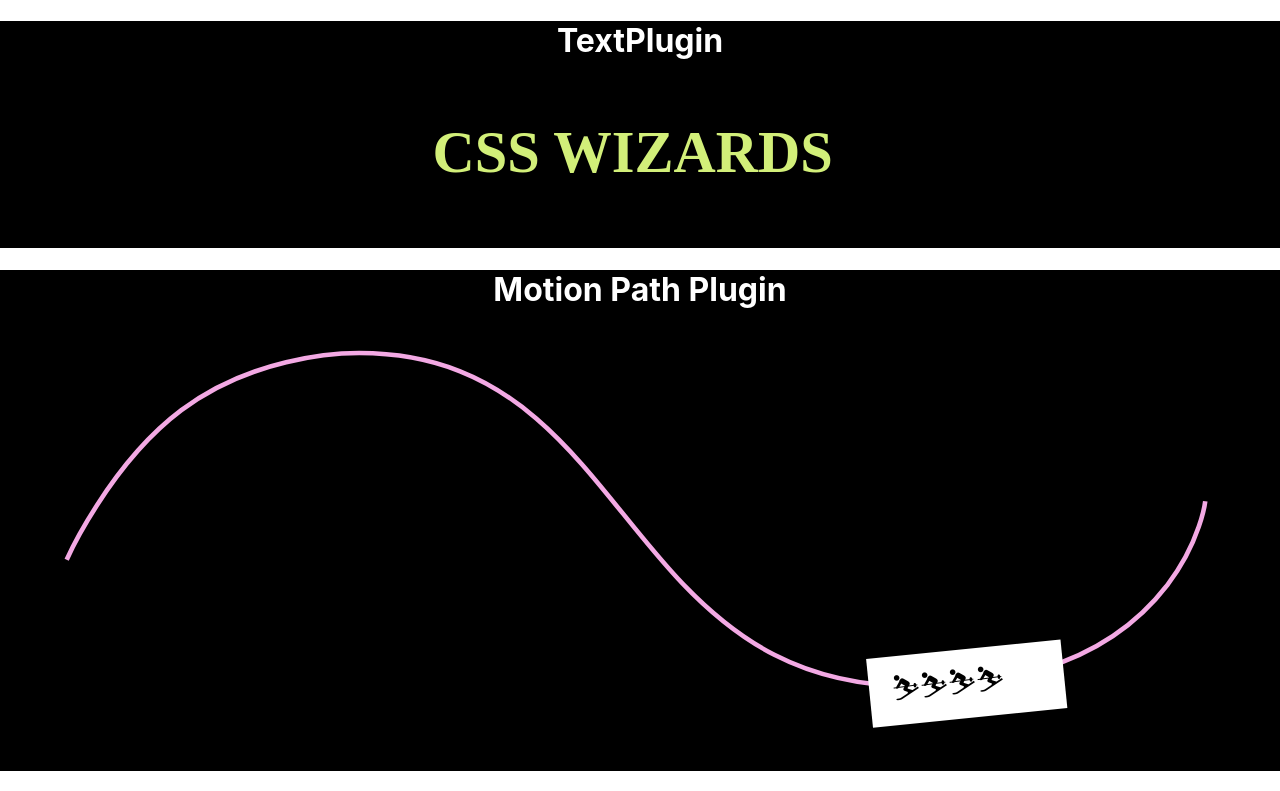
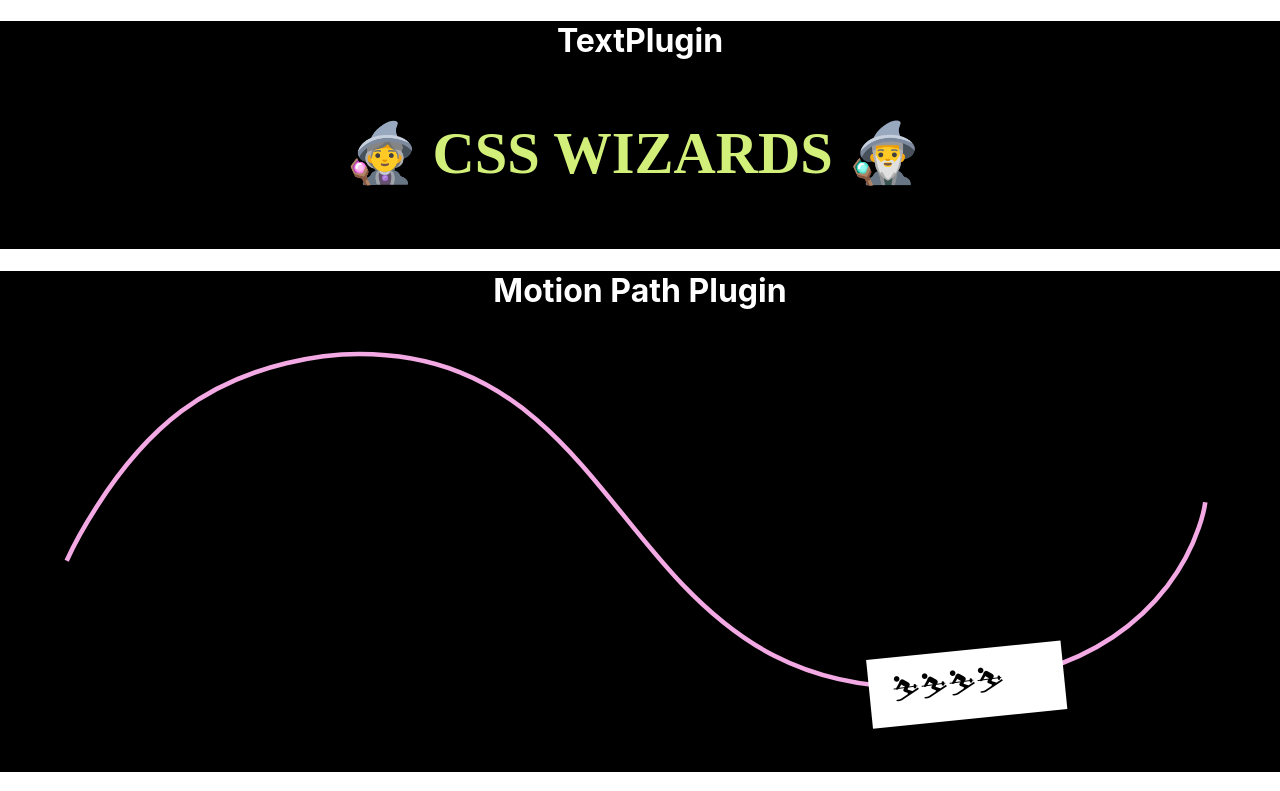
Before and after one commit to batoulalkarim/GSAP-ScrollTrigger, a Next.js app in the folder gsap-scrolltrigger/: page / in a window 1280 px wide. Shown: the top 791 px of the page. Built offline with nearby package versions, Linux system fonts and the light colour scheme.

Commit message:
added spinning squares with reg gsap

```diff
--- /dev/null
+++ b/gsap-scrolltrigger/components/RegGSAP.jsx
@@ -0,0 +1,37 @@
+import React, { useEffect, useRef } from 'react';
+import { gsap } from 'gsap';
+
+const RegGSAP = () => {
+    const boxRef = useRef();
+    const boxRef2 = useRef();
+    const boxRef3 = useRef();
+    const boxRef4 = useRef();
+    useEffect(() => {
+        gsap.to(boxRef.current, {rotation: "+=360", repeat: 100});
+        gsap.to(boxRef2.current, {rotation: "+=360", repeat: 100});
+        gsap.to(boxRef3.current, {rotation: "+=360", repeat: 100});
+        gsap.to(boxRef4.current, {rotation: "+=360", repeat: 100});
+    }, []);
+
+    return(
+        <div>
+            <h2 className="center">Just plain old GSAP</h2>
+        <span className="flex">
+        <div className="box" ref={boxRef}>
+            LONG
+        </div>
+        <div className="box" ref={boxRef2}>
+            LOST
+        </div>
+        <div className="box" ref={boxRef3}>
+            FRIENDS
+        </div>
+        <div className="box" ref={boxRef4}>
+            .io
+        </div>
+        </span>
+        </div>
+    )
+}
+
+export default RegGSAP
--- a/gsap-scrolltrigger/components/TextPluginExample.jsx
+++ b/gsap-scrolltrigger/components/TextPluginExample.jsx
@@ -21,10 +21,10 @@ const TextPluginExample = () => {
     useEffect(() => {
         gsap.registerPlugin(TextPlugin);
         const tl = gsap.timeline({repeat:-1, yoyo:false, repeatDelay:0, onComplete:timelineDone, onCompleteParams:["test1", "test2"]});
-            tl.to(text, 1.8, {text:{value:"WEB3 MASTERS", padSpace:true,  ease:"linear"},delay:0});
-            tl.to(text, 2.8, {text:{value:"CSS WIZARDS", padSpace:true, ease:"linear"},delay: 2});
-            tl.to(text, 3.8, {text:{value:"LONG LOST FRIENDS", padSpace:true, ease:"linear"}, delay:3.5});
-            tl.to(text, 3.8, {text:{value:"<3", padSpace:true, ease:"linear"}, delay:3.5});
+            tl.to(text, 1.8, {text:{value:"🌎 WEB3 MASTERS 🌏", padSpace:true,  ease:"linear"},delay:0});
+            tl.to(text, 2.8, {text:{value:"🧙‍♀️ CSS WIZARDS 🧙‍♂️", padSpace:true, ease:"linear"},delay: 2});
+            tl.to(text, 3.8, {text:{value:"💫 LONG LOST FRIENDS 💫", padSpace:true, ease:"linear"}, delay:3.5});
+            tl.to(text, 3.8, {text:{value:"❤️❤️❤️❤️❤️❤️❤️❤️", padSpace:true, ease:"linear"}, delay:3.5});
     }, [text])
 
 
--- a/gsap-scrolltrigger/pages/index.js
+++ b/gsap-scrolltrigger/pages/index.js
@@ -3,6 +3,7 @@ import Scroll from "../components/Scroll"
 import FlipPlugin from '../components/FlipPlugin'
 import MotionPath from "../components/MotionPath";
 import TextPluginExample from "../components/TextPluginExample";
+import RegGSAP from "../components/RegGSAP";
 
 
 
@@ -16,6 +17,7 @@ export default function Home() {
     <MotionPath />
     <Boxes />
     <Scroll />
+    <RegGSAP />
     <FlipPlugin />
     </>
   )
--- a/gsap-scrolltrigger/styles/globals.css
+++ b/gsap-scrolltrigger/styles/globals.css
@@ -138,3 +138,23 @@ path {
   color: white;
   text-align: center;
 }
+
+.box {
+  width: 100px;
+  height: 100px;
+  border-radius: 12px;
+  display: flex;
+  align-items: center;
+  justify-content: center;
+  text-align: center;
+  background-color: var(--green);
+  font-weight: 600;
+  color: var(--light);
+  background-color: #28a92b;;
+}
+
+.flex {
+  display: flex;
+  justify-content: space-between;
+  padding: 30px;
+}
```
